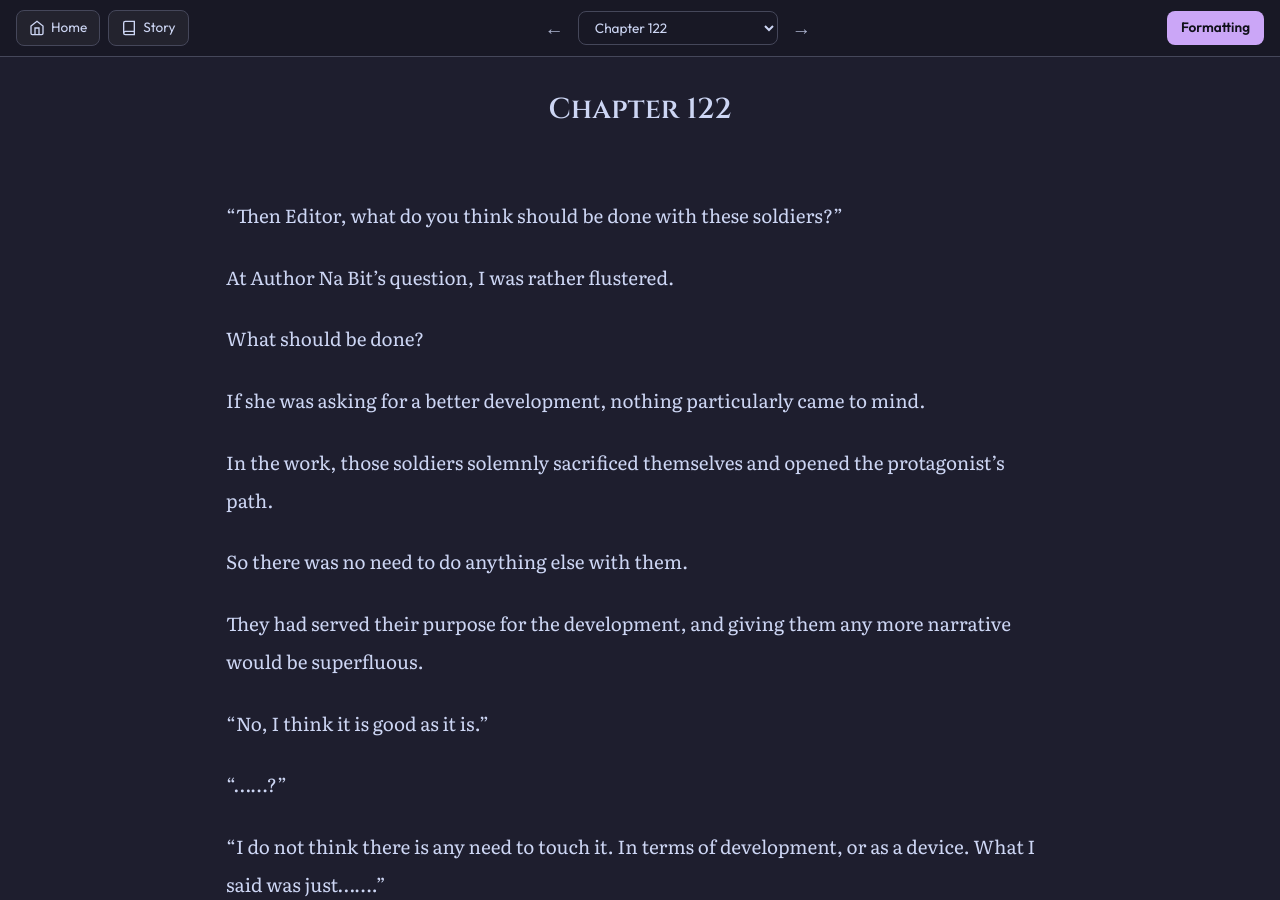
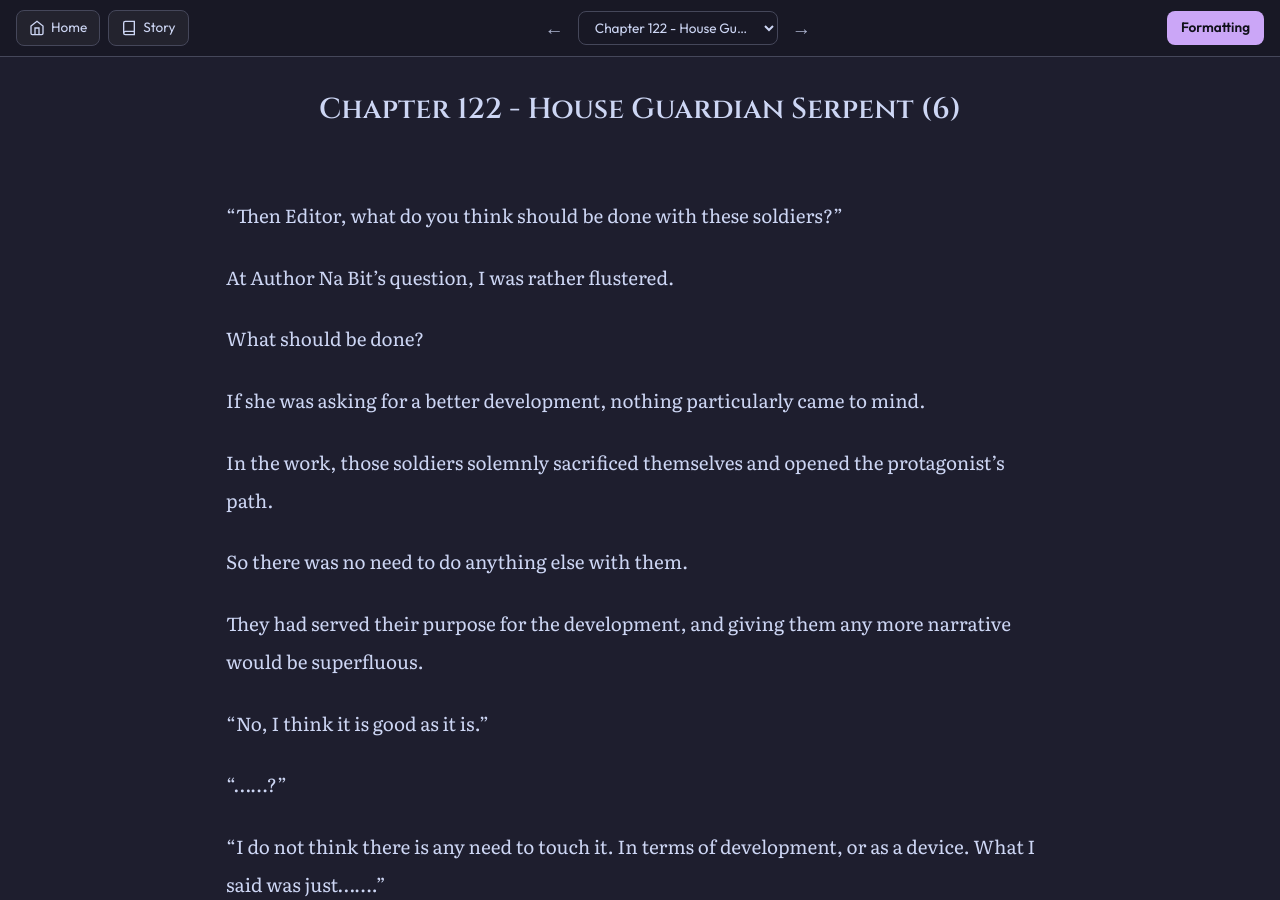
Before and after one commit to soleumn/soleumn.github.io, a Jekyll site: the page built from _chapters/esg/ch122.md, in a window 1280 px wide and 900 px high. Built offline with Jekyll 4.4.1, drawn with Linux system fonts in a browser that asks for light colours; comment, search, counter and statistics services are not loaded.

Commit message:
Update ch122.md

```diff
--- a/_chapters/esg/ch122.md
+++ b/_chapters/esg/ch122.md
@@ -1,5 +1,5 @@
 ---
-title: "Chapter 122"
+title: "Chapter 122 - House Guardian Serpent (6)"
 categories: esg
 capitulo: 122
 ---
```
